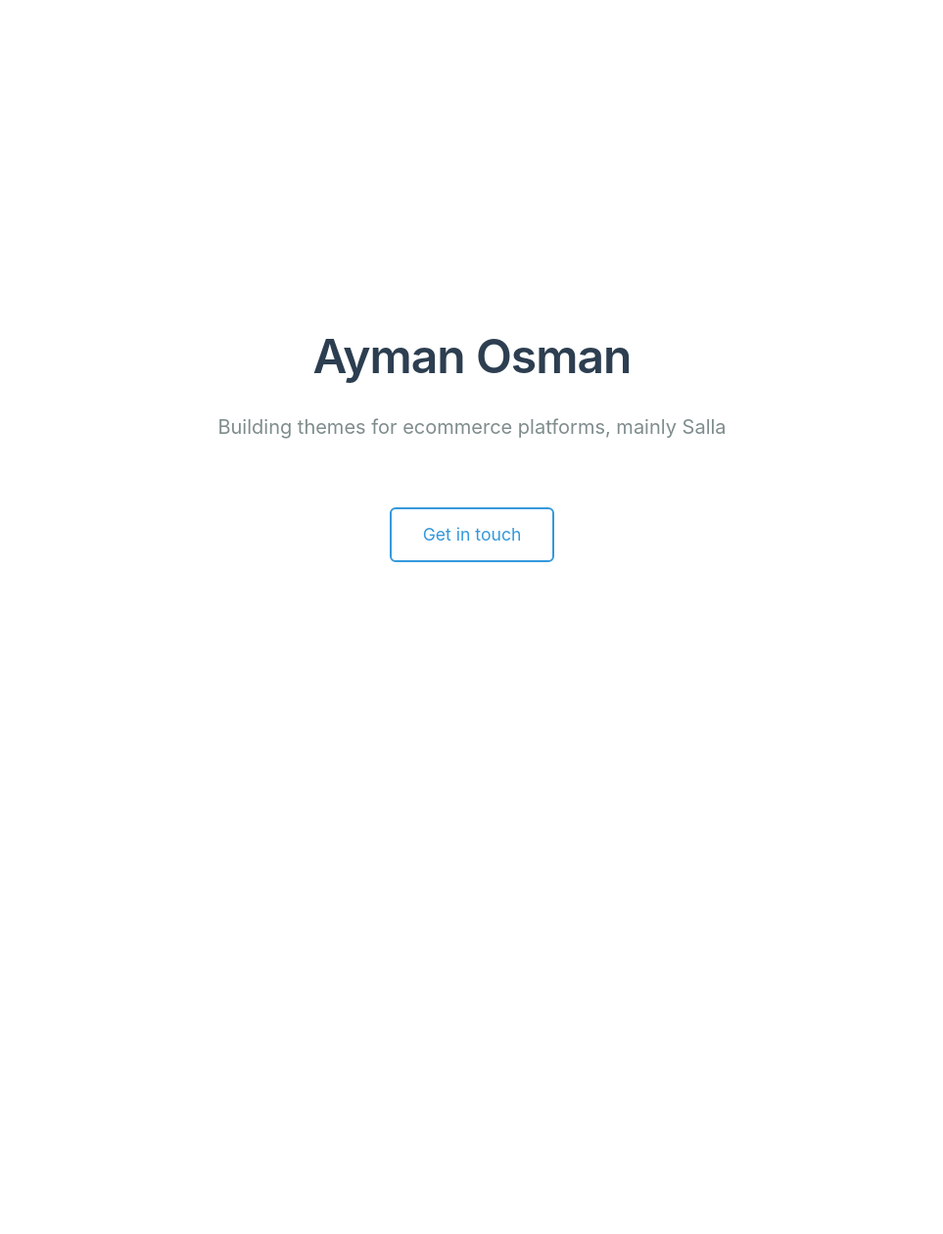
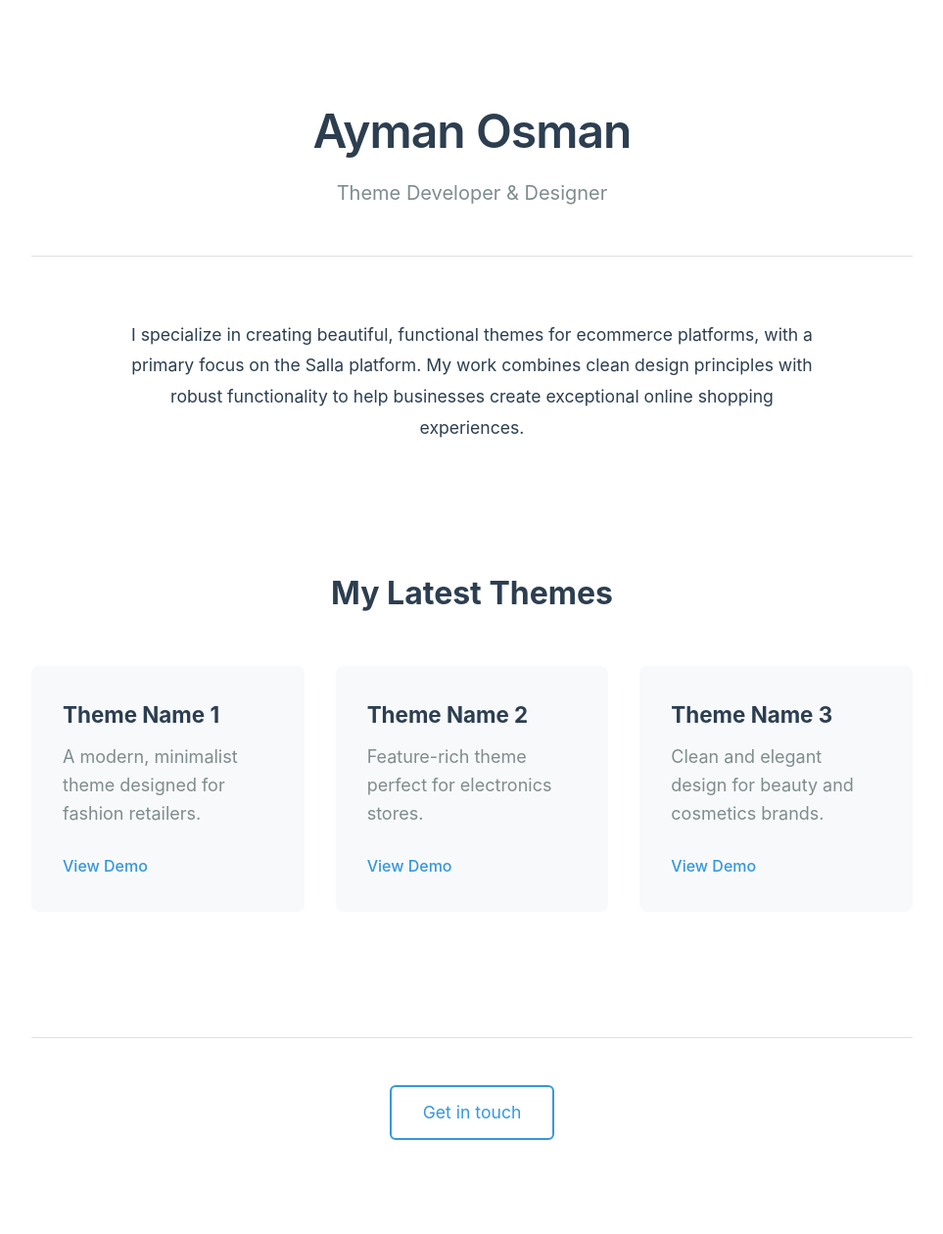
Before and after one commit to aymanc-137/aymanc-137.github.io, a Jekyll site: the page built from index.html, in a window 1280 px wide. Shown: the whole page at 98% size, without its empty margins (158-1121 px from the left). Built offline with Jekyll 4.4.1, drawn with Linux system fonts in a browser that asks for light colours; before the commit the page ends 900 px from its top, so only the background shows below that.

Commit message:
Enhance personal site layout and styling: updated header and footer sections, added bio and latest themes sections, and improved CSS for better responsiveness and aesthetics.

```diff
--- a/assets/css/style.css
+++ b/assets/css/style.css
@@ -23,34 +23,114 @@ body {
 
 main {
   min-height: 100vh;
-  display: flex;
-  align-items: center;
-  justify-content: center;
-  padding: 2rem;
+  padding: 3rem 2rem;
 }
 
 /* Home Page Styles */
 .home-container {
-  max-width: 600px;
-  text-align: center;
+  max-width: 900px;
+  margin: 0 auto;
 }
 
-.intro h1 {
+/* Bio Header */
+.bio-header {
+  text-align: center;
+  padding: 3rem 0;
+  border-bottom: 1px solid #e0e0e0;
+  margin-bottom: 2rem;
+}
+
+.bio-header h1 {
   font-size: 3rem;
   font-weight: 600;
-  margin-bottom: 1rem;
+  margin-bottom: 0.5rem;
   letter-spacing: -0.02em;
 }
 
-.tagline {
+.subtitle {
   font-size: 1.25rem;
   color: var(--muted-color);
-  margin-bottom: 4rem;
-  line-height: 1.8;
+  font-weight: 400;
 }
 
-.home-footer {
-  margin-top: 4rem;
+/* Bio Footer (Description) */
+.bio-footer {
+  text-align: center;
+  padding: 2rem 0;
+  margin-bottom: 3rem;
+}
+
+.bio-footer p {
+  font-size: 1.1rem;
+  line-height: 1.8;
+  color: var(--text-color);
+  max-width: 700px;
+  margin: 0 auto;
+}
+
+/* Latest Themes Section */
+.latest-themes {
+  padding: 3rem 0;
+  margin-bottom: 3rem;
+}
+
+.latest-themes h2 {
+  text-align: center;
+  font-size: 2rem;
+  margin-bottom: 3rem;
+  color: var(--text-color);
+}
+
+.themes-grid {
+  display: grid;
+  grid-template-columns: repeat(auto-fit, minmax(250px, 1fr));
+  gap: 2rem;
+  margin-bottom: 2rem;
+}
+
+.theme-card {
+  background: #f8f9fa;
+  padding: 2rem;
+  border-radius: 8px;
+  transition: transform 0.3s ease, box-shadow 0.3s ease;
+}
+
+.theme-card:hover {
+  transform: translateY(-5px);
+  box-shadow: 0 4px 12px rgba(0, 0, 0, 0.1);
+}
+
+.theme-card h3 {
+  font-size: 1.4rem;
+  margin-bottom: 0.75rem;
+  color: var(--text-color);
+}
+
+.theme-card p {
+  color: var(--muted-color);
+  margin-bottom: 1.5rem;
+  line-height: 1.6;
+}
+
+.theme-link {
+  display: inline-block;
+  color: var(--accent-color);
+  text-decoration: none;
+  font-size: 1rem;
+  font-weight: 500;
+  transition: color 0.3s ease;
+}
+
+.theme-link:hover {
+  color: var(--hover-color);
+  text-decoration: underline;
+}
+
+/* Contact Footer */
+.contact-footer {
+  text-align: center;
+  padding: 3rem 0;
+  border-top: 1px solid #e0e0e0;
 }
 
 .contact-link {
@@ -131,12 +211,24 @@ main {
 
 /* Responsive Design */
 @media (max-width: 768px) {
-  .intro h1 {
+  .bio-header h1 {
     font-size: 2.25rem;
   }
 
-  .tagline {
+  .subtitle {
     font-size: 1.1rem;
+  }
+
+  .bio-footer p {
+    font-size: 1rem;
+  }
+
+  .latest-themes h2 {
+    font-size: 1.75rem;
+  }
+
+  .themes-grid {
+    grid-template-columns: 1fr;
   }
 
   .contact-container h1 {
@@ -149,11 +241,27 @@ main {
     font-size: 16px;
   }
 
-  .intro h1 {
+  main {
+    padding: 2rem 1rem;
+  }
+
+  .bio-header h1 {
     font-size: 1.75rem;
   }
 
-  .tagline {
+  .subtitle {
     font-size: 1rem;
   }
+
+  .bio-footer p {
+    font-size: 0.95rem;
+  }
+
+  .latest-themes h2 {
+    font-size: 1.5rem;
+  }
+
+  .theme-card {
+    padding: 1.5rem;
+  }
 }
--- a/index.html
+++ b/index.html
@@ -3,12 +3,37 @@ layout: default
 ---
 
 <div class="home-container">
-  <header class="intro">
+  <header class="bio-header">
     <h1>Ayman Osman</h1>
-    <p class="tagline">Building themes for ecommerce platforms, mainly Salla</p>
+    <p class="subtitle">Theme Developer & Designer</p>
   </header>
 
-  <footer class="home-footer">
+  <section class="bio-footer">
+    <p>I specialize in creating beautiful, functional themes for ecommerce platforms, with a primary focus on the Salla platform. My work combines clean design principles with robust functionality to help businesses create exceptional online shopping experiences.</p>
+  </section>
+
+  <section class="latest-themes">
+    <h2>My Latest Themes</h2>
+    <div class="themes-grid">
+      <div class="theme-card">
+        <h3>Theme Name 1</h3>
+        <p>A modern, minimalist theme designed for fashion retailers.</p>
+        <a href="#" class="theme-link">View Demo</a>
+      </div>
+      <div class="theme-card">
+        <h3>Theme Name 2</h3>
+        <p>Feature-rich theme perfect for electronics stores.</p>
+        <a href="#" class="theme-link">View Demo</a>
+      </div>
+      <div class="theme-card">
+        <h3>Theme Name 3</h3>
+        <p>Clean and elegant design for beauty and cosmetics brands.</p>
+        <a href="#" class="theme-link">View Demo</a>
+      </div>
+    </div>
+  </section>
+
+  <footer class="contact-footer">
     <a href="/contact" class="contact-link">Get in touch</a>
   </footer>
 </div>
```
Also changed, not shown: propmpt.md (deleted, +0 -3 lines).
